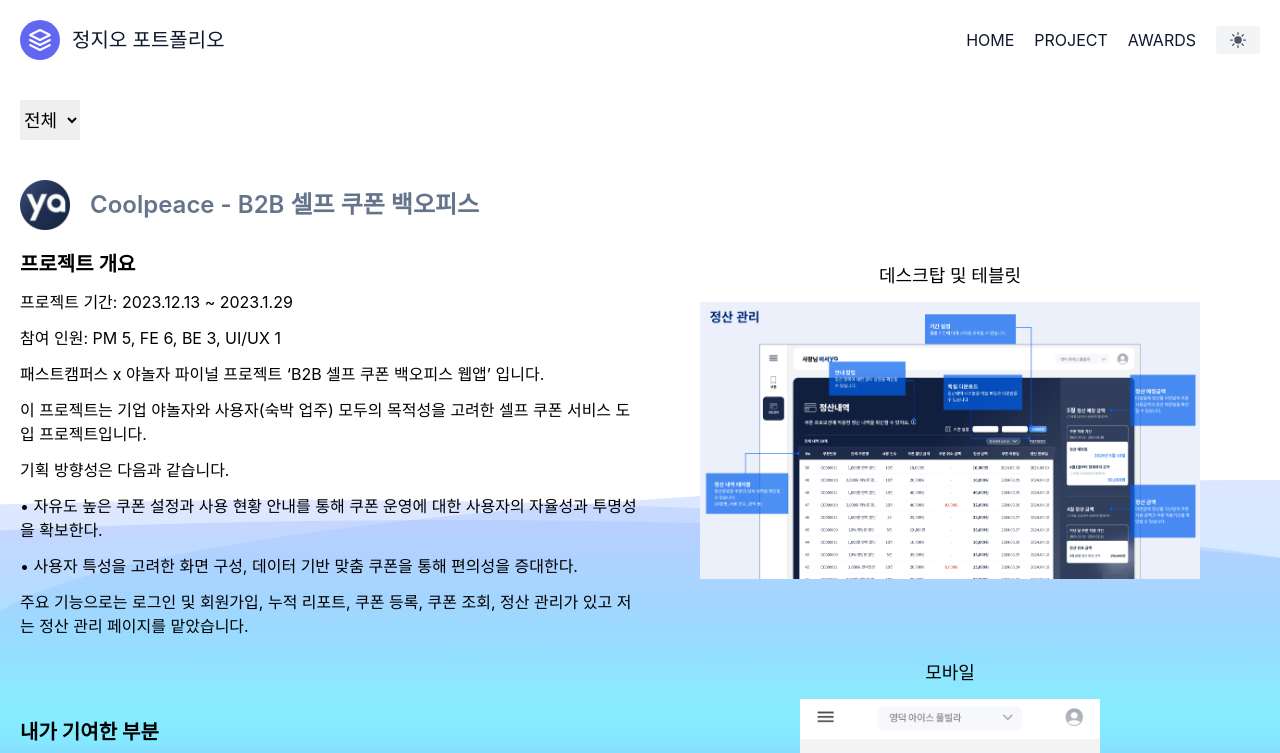
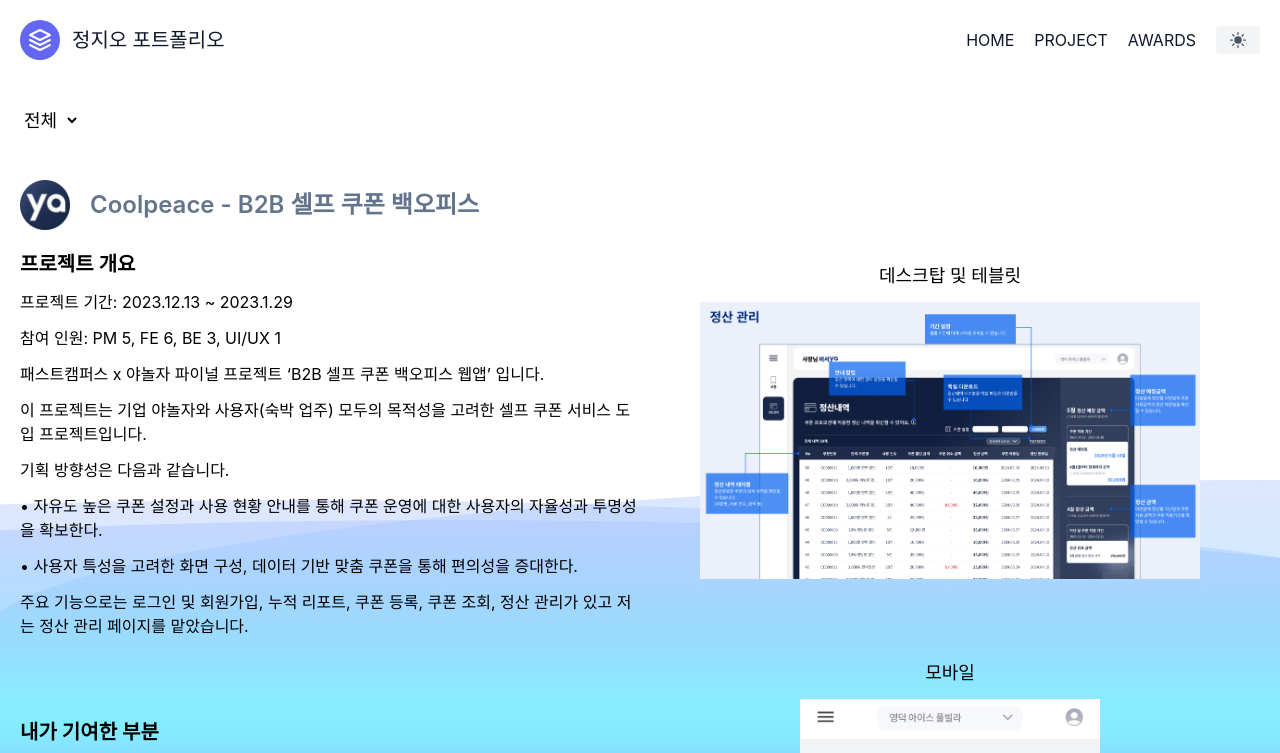
Before and after one commit to jiohjung98/MyPortfolio, a Next.js app: page /project in a window 1280 px wide. Shown: the top 753 px of the page. Built offline with nearby package versions, Linux system fonts and the light colour scheme.

Commit message:
design: 링크 이동 커서 적용

```diff
--- a/components/header.js
+++ b/components/header.js
@@ -16,13 +16,13 @@
                 </Link>
                 <nav className="md:ml-auto flex flex-wrap items-center text-base justify-center">
                 <Link href="/" legacyBehavior>
-                    <h2 className="px-5 hover:text-gray-900">HOME</h2>
+                    <h2 className="px-5 hover:text-gray-900 cursor-pointer">HOME</h2>
                 </Link>
                 <Link href="/project" legacyBehavior>
-                    <h2 className="hover:text-gray-900">PROJECT</h2>
+                    <h2 className="hover:text-gray-900 cursor-pointer">PROJECT</h2>
                 </Link>
                 <Link href="/aboutMe" legacyBehavior>
-                    <h2 className="px-5 hover:text-gray-900">AWARDS</h2>
+                    <h2 className="px-5 hover:text-gray-900 cursor-pointer">AWARDS</h2>
                 </Link>
                 </nav>
                 <DarkmodeToggleButton/>
--- a/pages/project.js
+++ b/pages/project.js
@@ -33,11 +33,11 @@
                 {/* <link rel='icon' href='/favicon.ico'/> */}
             </Head>
             <div className="container mx-auto flex px-5 py-5 md:flex-row flex-col items-center">
-                <select className="category-select" value={category} onChange={handleCategoryChange}>
-                    <option value="all">전체</option>
-                    <option value="development">개발</option>
-                    <option value="planning">기획</option>
-                </select>
+            <select className="category-select" value={category} onChange={handleCategoryChange} style={{ background: 'none' }}>
+                <option value="all">전체</option>
+                <option value="development">개발</option>
+                <option value="planning">기획</option>
+            </select>
             </div>
             {renderContentByCategory()}
             <style jsx>{`
```
